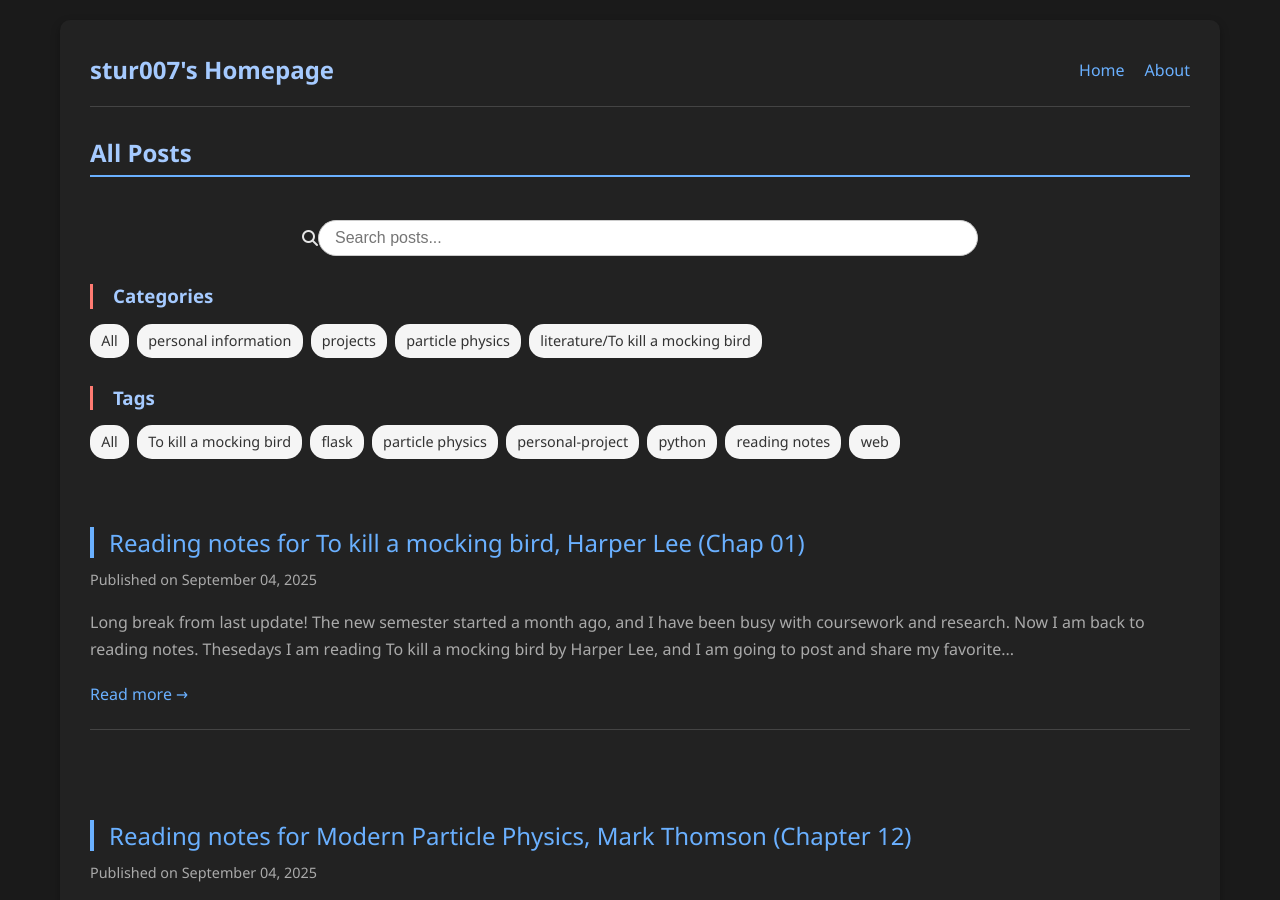
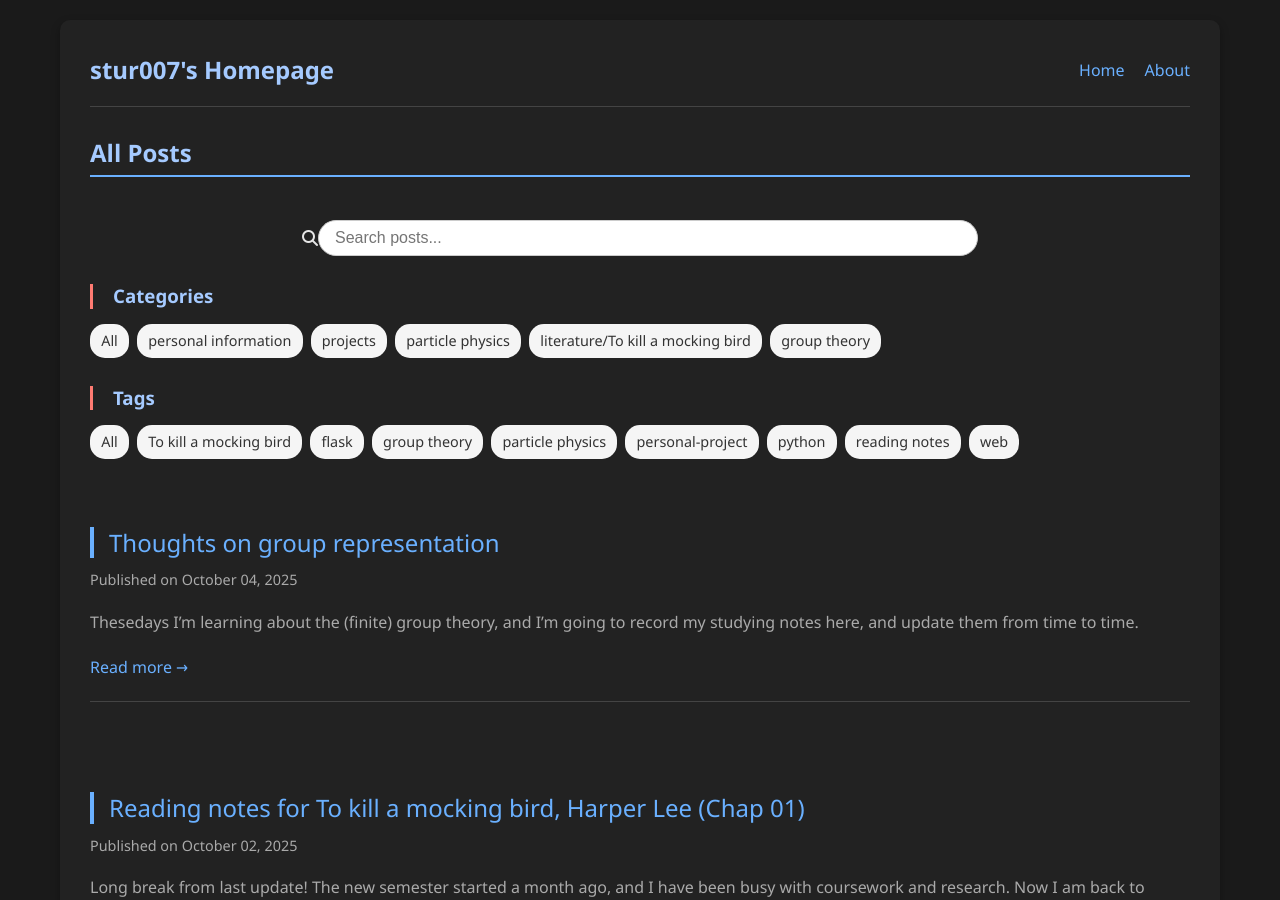
Before and after one commit to stur007/stur007.github.io, a Jekyll site: the page built from posts.md, in a window 1280 px wide and 900 px high. Built offline with Jekyll 4.4.1, drawn with Linux system fonts in a browser that asks for light colours; part of the change alters nothing that is shown.

Commit message:
add group theory notes

```diff
--- a/_posts/2025-10-02-reading-notes-mocking-bird-01.md
+++ b/_posts/2025-10-02-reading-notes-mocking-bird-01.md
@@ -1,7 +1,7 @@
 ---
 layout: default
 title: "Reading notes for To kill a mocking bird, Harper Lee (Chap 01)"
-date: 2025-9-4
+date: 2025-10-02
 categories: [literature/To kill a mocking bird]
 tags: [reading notes, To kill a mocking bird]
 ---
--- /dev/null
+++ b/_posts/2025-10-04-group-representation.md
@@ -0,0 +1,543 @@
+---
+layout: default
+title: "Thoughts on group representation"
+date: 2025-10-04
+categories: [group theory]
+tags: [group theory]
+---
+
+Thesedays I'm learning about the (finite) group theory, and I'm going to record my studying notes here, and update them from time to time.
+
+# Group representation
+## 1. Linear space and linear transformation
+When we first encounter the matrices, we usually put them naturally in the Euclidean space $\mathbb {R}^n$, and the elements of the vectors are the coordinates in the Cartesian coordinate system. However, when we broaden our horizon to the linear space where the bases can be any arbitrary set, we can transform our konwledge into a more general setting.
+
+A vector in a linear space $V$ defined over a number regime $K$ can be viewed as:
+
+$$
+X = (e_1, ... , e_n)
+\begin{pmatrix}
+x_1 \\
+\vdots \\
+x_n
+\end{pmatrix}
+$$
+
+And the transformation of the vector $X$ by a matrix $A$ can be viewed as either the transformation of the bases(passive view) or the vectors(active view):
+
+Consider a isomorphic mapping $\mathbb A: V \to  V$, which means $X \to AX$. We mapping the coordiantes in the old bases $(e_1, ... , e_n)$ to the new bases $(e_1^\prime, ... , e_n^\prime)$, then we have:
+
+$$
+AX = (e_1, ... , e_n)A
+\begin{pmatrix}
+x_1 \\
+ \vdots \\
+  x_n
+\end{pmatrix}
+= (e_1^\prime, ... , e_n^\prime)
+\begin{pmatrix}
+x_1 \\
+\vdots \\
+x_n
+\end{pmatrix}
+=
+(e_1, ... , e_n)
+\begin{pmatrix}
+x_1^{\prime} \\
+ \vdots \\
+  x_n^{\prime}
+\end{pmatrix}
+$$
+
+And the two different bases are related by the matrix $A$ (passive view):
+
+$$
+(e_1, ... , e_n)A = (e_1^\prime, ... , e_n^\prime)
+$$
+
+the two different coordinates are also related by the matrix $A$ (active view):
+$$
+\begin{pmatrix}
+x_1^{\prime} \\
+ \vdots \\
+  x_n^{\prime}
+\end{pmatrix}
+= A
+\begin{pmatrix}
+x_1 \\
+\vdots \\
+x_n
+\end{pmatrix}
+$$
+
+- Example: the rotation in $\mathbb{R}^2$.
+
+Let's consider the rotation in z axis in $\mathbb{R}^2$. A vector in $\mathbb{R}^2$ can be expressed as:
+
+$$
+X = (e_1, e_2)
+\begin{pmatrix}
+x_1 \\
+x_2
+\end{pmatrix}
+$$
+
+If we rotate the bases (a isophormic mapping from $\mathbb{R}^2$ to itself) by an angle $\theta$ in the counter-clockwise direction, how can we get the coordiantes of the vector in the new bases?
+
+We can express the old bases in terms of the new bases:
+
+$$
+e_1^\prime = \cos \theta e_1  +  \sin \theta e_2 \\
+e_2^\prime = -\sin \theta e_1 + \cos \theta e_2
+$$
+
+i.e.
+$$
+(e_1^\prime, e_2^\prime) = (e_1, e_2)
+\begin{pmatrix}
+\cos \theta & -\sin \theta \\
+\sin \theta & \cos \theta
+\end{pmatrix}
+$$
+
+So in the passive view, this mapping is:
+$$
+AX = (e_1, e_2)
+\begin{pmatrix}
+\cos \theta & -\sin \theta \\
+\sin \theta & \cos \theta
+\end{pmatrix}
+\begin{pmatrix}
+x_1 \\
+x_2
+\end{pmatrix}
+= (e_1^\prime, e_2^\prime)
+\begin{pmatrix}
+x_1 \\
+x_2
+\end{pmatrix}
+$$
+
+And in the active view, the coordinates in the new bases are:
+$$
+AX =
+ (e_1, e_2)
+\begin{pmatrix}
+\cos \theta & -\sin \theta \\
+\sin \theta & \cos \theta
+\end{pmatrix}
+\begin{pmatrix}
+x_1 \\
+x_2
+\end{pmatrix}
+=
+(e_1, e_2)
+\begin{pmatrix}
+x_1^{\prime} \\
+x_2^{\prime}
+\end{pmatrix}
+$$
+
+---
+
+After understanding the linear space and linear transformation in the Euclidean space, we can forge ahead to the function space, where the bases are functions.
+
+The first porblem we encounter is how to express the transfomation of the functions. The functions are mappings from the coordiates to the values, so we can only focus on the transformation of the coordinates. Say a transformation $\vec r \to A \vec r$, the function still wants to give the same value when $\vec r$ take the same value, so the function should change in the inverse way to keep the value unchanged. i.e. $f(\vec r) \to f(A^{-1} \vec r)$.
+
+- Example: the rotation in function space.
+
+    Let's consider the $D_3$ group $\{e, d, f, a, b, c\}$ and the function bases $\Psi_1 = x^2, \Psi_2 = y^2 , \Psi_3 = z^2, \Psi_4 = xy, \Psi_5 = xz, \Psi_6 = yz$. Take the group element $d$ for example. By definition, the element $d$ means rotate the coordinates in the counter-clockwise direction by $120^\circ$ in z axis. Apprently it is more convenient to express this action in the passive view, but calculate in the active view. The rotation gives the relationship between the old bases and the new bases:
+
+    $$
+    (e_1^\prime, e_2^\prime)=
+    (e_1, e_2)
+    \begin{pmatrix}
+    \cos \theta & -\sin \theta \\
+    \sin \theta & \cos \theta
+    \end{pmatrix}
+    =
+    (e_1, e_2)
+    \begin{pmatrix}
+    -\frac{1}{2} & -\frac{\sqrt{3}}{2} \\
+    \frac{\sqrt{3}}{2} & -\frac{1}{2}
+    \end{pmatrix}
+    $$
+
+    For function $\Psi_1$, it still wants to give the same value at the same point, which means the mapping should be:
+    $$
+    \Psi_1^\prime(\vec r^\prime) = \Psi_1(A^{-1}\vec r^\prime)
+    $$
+
+    > To reduce the reduntancy, we will use $\Psi_1$ to denote $\Psi_1^\prime$, which seems to be crazy for mathenaticians, but if we consider the symbol of function as the symbol of mapping, it is ostensible, and we can always distinguish the two functions by their arguments, just like what we always do in physics.
+
+    By definition, we know the transformation for d is the inverse for f, so we have:
+    $$
+    \Psi_1(\vec r^\prime) = f\Psi_1(\vec r) = \Psi_1(f^{-1} \vec r^\prime ) = \Psi_1(d \vec r^\prime ) = (-\frac{1}{2}x^\prime - \frac{\sqrt{3}}{2}y^\prime)^2 =
+    \\ \frac{1}{4}x^{\prime 2} + \frac{3}{4}y^{\prime 2} + \frac{\sqrt{3}}{2}x^\prime y^\prime= \frac{1}{4}\Psi_1 + \frac{3}{4}\Psi_2 + \frac{\sqrt{3}}{2}\Psi_4
+    $$
+
+    And that's all for this first function. Reproducing the process for the other five functions, we can get the matrix representation for the group element f in this function space:
+
+    $$
+    A(f) =
+    \begin{pmatrix}
+    \frac{1}{4} & \frac{3}{4} & 0 & \frac{\sqrt{3}}{2} & 0 & 0 \\
+    \frac{3}{4} & \frac{1}{4} & 0 & -\frac{\sqrt{3}}{2} & 0 & 0 \\
+    0 & 0 & 1 & 0 & 0 & 0 \\
+    \frac{-\sqrt{3}}{4} & \frac{\sqrt{3}}{4} & 0 & -\frac{1}{2} & 0 & 0 \\
+    0 & 0 & 0 & 0 & -\frac{1}{2} & -\frac{\sqrt{3}}{2} \\
+    0 & 0 & 0 & 0 & \frac{\sqrt{3}}{2} & -\frac{1}{2}
+    \end{pmatrix}
+    $$
+
+## 2. Equivalence representation, irreducible representation and unitary representation
+
+### 2.1 Brief recap for linear algebra
+
+- Similar matrices
+
+  Two $n \times n$ matrices $A$ and $B$ are similar if there is an invertible matrix $P$ such that:
+  $$
+  B = P^{-1}AP
+  $$
+
+  The major property for similar matrices:
+
+  $$
+  tr(A) = tr(B) \\
+  det(A) = det(B) \\
+  $$
+
+  And they have the same characteristic polynomial, eigenvalues and eigenvectors.
+
+- Diagonalizable matrix
+
+    A square matrix $A$ is diagonalizable if it is similar to a diagonal matrix, i.e. there is an invertible matrix $P$ such that:
+    $$
+    D = P^{-1}AP
+    $$
+
+    where $D$ is a diagonal matrix.
+
+- Orthogonal matrix
+
+    A square matrix $P$ is orthogonal if its transpose is equal to its inverse, i.e.
+    $$
+    P^T = P^{-1}
+    $$
+
+> Important Theorem: Real symmetric matrices are always diagonalizable by orthogonal matrices. However, the orthogonal matrices are not always diagonalizable in real number regime. *TODO: add a concise proof here.*
+
+All we need to do is to broad these concepts into complex number regime, and we can easily use them in group representation.
+
+### 2.2 Equivalence representation
+
+Two representations $A(g)$ and $B(g)$ of a group $G$ are equivalent if there is an invertible matrix $S$ such that:
+
+$$
+A(g) = S^{-1}B(g)S, \forall g \in G
+$$
+
+which means, the two representations are **the same representation in different bases.** Let's explain this in detail.
+
+Consider a linear space $V$ with the bases $(e_1, ... , e_n)$, and a representation $B(g)$ of a group $G$ in this space. For any vector $X \in V$, we have:
+
+$$
+BX = (e_1, ... , e_n)B(g)
+\begin{pmatrix}
+x_1 \\
+\vdots \\
+x_n
+\end{pmatrix}
+$$
+
+Note that we can also express the vector $X$ in another set of bases $(e_1^\prime, ... , e_n^\prime)$, where the two sets of bases are related by an invertible matrix $S$:
+
+$$
+(e_1, ... , e_n)S = (e_1^\prime, ... , e_n^\prime)\\
+\begin{pmatrix}
+x_1^\prime \\
+\vdots \\
+x_n^\prime
+\end{pmatrix}
+= S^{-1}
+\begin{pmatrix}
+x_1 \\
+\vdots \\
+x_n
+\end{pmatrix}
+$$
+
+Then we can express the transformation of the vector $X$ in the new bases:
+$$
+X = (e_1, ..., e_n)
+\begin{pmatrix}
+x_1 \\
+\vdots \\
+x_n
+\end{pmatrix}
+=
+(e_1, ..., e_n)SS^{-1}
+\begin{pmatrix}
+x_1 \\
+\vdots \\
+x_n
+\end{pmatrix}
+=
+(e_1^\prime, ..., e_n^\prime)
+\begin{pmatrix}
+x_1^\prime \\
+\vdots \\
+x_n^\prime
+\end{pmatrix}
+$$
+
+So the transformation of the vector $X$ in the new bases is:
+$$
+AX = (e_1^\prime, ... , e_n^\prime)A(g)
+\begin{pmatrix}
+x_1^\prime \\
+\vdots \\
+x_n^\prime
+\end{pmatrix}
+=
+(e_1, ... , e_n)S A(g) S^{-1}
+\begin{pmatrix}
+x_1 \\
+\vdots \\
+x_n
+\end{pmatrix}
+=
+(e_1, ... , e_n)B(g)
+\begin{pmatrix}
+x_1 \\
+\vdots \\
+x_n
+\end{pmatrix}
+= BX
+$$
+
+
+So now we know for sure that the two representations $A(g)$ and $B(g)$ are equivalent!
+
+### 2.3 Irreducible representation
+
+A representation $A(g)$ of a group $G$ is called irreducible if there are no nontrivial subspaces $W \subset V$ such that $A(g)W \subset W$ for all $g \in G$. In other words, the only $G$-invariant subspaces are $\{0\}$ and $V$ itself.
+
+The concept of reducible representation is just the opposite of irreducible representation: A representation $A(g)$ is reducible if there exists a nontrivial subspace $W \subset V$ such that $A(g)W \subset W$ for all $g \in G$.
+
+And another important concept is completely reducible representation: A representation $A(g)$ is completely reducible if it can be decomposed into a direct sum of irreducible representations.
+
+### 2.4 Unitary representation
+
+First we should know the concept of inner product in a linear space. An inner product on a complex vector space $V$ is a function $( \cdot , \cdot ) : V \times V \to \mathbb{C}$ that satisfies the following properties for all $u, v, w \in V$ and all scalars $c \in \mathbb{C}$:
+
+1. Conjugate symmetry: $(u, v) = (v, u)^*$
+2. Linearity in the first argument: $(cu + v, w) = c(u, w) + (v, w)$
+3. Positive-definiteness: $(v, v) > 0$ if $v \neq 0$, and $(v, v) = 0$ if and only if $v = 0$.
+4. Sesquilinearity: $(u, cv + w) = \overline{c}(u, v) + (u, w)$
+
+> That's the definition of inner product in mathematics. In physics, we usually use the bra-ket notation to express the inner product, i.e. $\langle u | v \rangle$, and we take the conjugate of the first argument, so the linearity is in the second argument and the sesquilinearity is in the first argument.
+
+A representation $A(g)$ of a group $G$ on a complex inner product space $V$ is called unitary if for all $g \in G$, the matrix $A(g)$ satisfies:
+$$A(g)^\dagger A(g) = A(g) A(g)^\dagger = I$$
+where $A(g)^\dagger$ is the conjugate transpose of $A(g)$, and $I$ is the identity matrix.
+
+> This definition choose to keep the inner product unchanged under the transformation of the group elements, i.e. for any $u, v \in V$ and any $g \in G$, we have:
+>
+> $$
+> (A(g)u, A(g)v) = (u, v)
+> $$
+
+### 2.5 Key theorems in group representation
+
+- First we can prove that any representation of a finite group is equivalent to a unitary representation.
+
+  > Proof: Consider a representation $A(g)$ of a finite group $G$ on a complex inner product space $V$. We can define a new inner product on $V$ by averaging the original inner product over the group elements:
+  >
+  >$$
+  >(u, v)^\prime = \frac{1}{|G|} \sum_{g \in G} (A(g)u, A(g)v)
+  >$$
+  >
+  > where $|G|$ is the order of the group $G$. This new inner product is invariant under the action of the group, i.e. for any $h \in G$, we have:
+  >
+  >$$
+  >  (A(h)u, A(h)v)^\prime = (u, v)^\prime
+  >$$
+  >
+  > Now, we can choose an orthonormal basis for $V$ with respect to this new inner product $(f_1, ..., f_n)$, i.e.,
+  >
+  > $$
+  > X =
+  > (e_1, ..., e_n)
+  > \begin{pmatrix}
+  > x_1 \\
+  > \vdots \\
+  > x_n
+  > \end{pmatrix}
+  > =
+  > (f_1, ..., f_n)
+  > \begin{pmatrix}
+  > x_1^\prime \\
+  > \vdots \\
+  > x_n^\prime
+  > \end{pmatrix}
+  > $$
+  >
+  > where the two sets of bases are related by an invertible matrix $S$:
+  >
+  > $$
+  > (e_1, ..., e_n)S = (f_1, ..., f_n) \\
+  > \begin{pmatrix}
+  > x_1^\prime \\
+  > \vdots \\
+  > x_n^\prime
+  > \end{pmatrix}
+  > = S^{-1}
+  > \begin{pmatrix}
+  > x_1 \\
+  > \vdots \\
+  > x_n
+  > \end{pmatrix}
+  > $$
+  >
+  > Note that:
+  >
+  > $$
+  > (Sx, Sy)^\prime = (x_1^{\prime *} , ... , x_n^{\prime *})S^\dagger S
+  > \begin{pmatrix}
+  > y_1^\prime \\
+  > \vdots \\
+  > y_n^\prime
+  > \end{pmatrix}
+  > $$
+  >
+  > Recall the relationship between the two coordinates, and we have:
+  >
+  > $$
+  > (Sx, Sy)^\prime = (x_1^* , ... , x_n^*)(S^{-1})^\dagger S^\dagger S S^{-1}
+  > \begin{pmatrix}
+  > y_1^\prime \\
+  > \vdots \\
+  > y_n^\prime
+  > \end{pmatrix}
+  > =(x, y)
+  > $$
+  >
+  > If we consider the equivalence representation $B(g) = S^{-1}A(g)S$, then we have:
+  >
+  >$$
+  >(Bx, By) = (S^{-1}A(g)Sx, S^{-1}A(g)Sy) = (A(g)Sx, A(g)Sy)^\prime = (Sx, Sy)^\prime = (x, y)
+  >$$
+  > which means the representation $B(g)$ is unitary. So we have proved that any representation of a finite group is equivalent to a unitary representation.
+
+- Second, any unitary representation is completely reducible.
+  > Proof: Consider a unitary representation $A(g)$ of a group $G$ on a complex inner product space $V$. Let $W$ be a $G$-invariant subspace of $V$, i.e. $A(g)W \subset W$ for all $g \in G$. We want to show that the orthogonal complement of $W$, denoted by $W^\perp$, is also $G$-invariant.
+  >
+  > For any $u \in W$ and any $v \in W^\perp$, we have:
+  >
+  >$$
+  >(A(g)v, u) = (v, A(g)^\dagger u) = (v, A(g^{-1})u) = 0
+  >$$
+  >
+  > since $A(g^{-1})u \in W$ and $v \in W^\perp$. This shows that $A(g)v \in W^\perp$ for all $g \in G$, so $W^\perp$ is also $G$-invariant.
+  >
+  > Now, we can decompose the space $V$ into the direct sum of the invariant subspaces $W$ and $W^\perp$. By repeating this process on each invariant subspace, we can eventually decompose the entire space $V$ into a direct sum of irreducible representations. Thus, any unitary representation is completely reducible.
+
+- Finally, we can prove that any representation of a finite group is completely reducible.
+  > Proof: Just combine the two theorems above.
+
+## 3. The theory of group representation
+
+### 3.1 The group space and algebra
+Given a group $G$ and a number regime $K$, an element of the group algebra can be written as:
+$$
+x = \sum_{g_\alpha \in G} x_\alpha g_\alpha
+$$
+where $x_\alpha \in K$ are the coefficients. The group algebra $R_G$ is the vector space over $K$ spanned by the elements of $G$, with multiplication defined by:
+
+$$
+xy = \left( \sum_{g_\alpha \in G} x_\alpha g_\alpha \right) \left( \sum_{g_\beta \in G} y_\beta g_\beta \right) = \sum_{g_\alpha,g_\beta \in G} x_\alpha y_\beta (g_\alpha g_\beta)
+$$
+
+where we use the group operation in $G$ to combine the group elements.
+
+> According to the definition above, we can get the definition of the group space $V_G$ as the vector space over $K$ spanned by the elements of $G$, i.e. the elements of $V_G$ are the same as those of $R_G$, but we only consider the vector space structure, ignoring the multiplication.
+
+### 3.2 The canonical representation
+The canonical representation of a group $G$ on its group algebra $R_G$ is defined by the left multiplication of the group elements. For each $g \in G$, we define a linear transformation $L: R_G \to R_G$ by:
+
+$$
+L(g_i)x = g_i x, \forall x \in R_G
+$$
+
+where $L(g_i)$ is called the left regular representation of $G$.
+
+> The right regular representation can be defined in a similar way by the right multiplication of the group elements, i.e. $R(g_i)x = x g_i^{-1}, \forall x \in R_G$.
+
+---
+
+A counterfeit concept of the group algebra is the **group function**. The group function is a function of group elements, i.e. $\Psi = \Psi(g_i)$.
+
+- If we connect this function with the group vector and the group space, we have:
+
+  $$
+    \text{[group vector] } x = \sum_{g_i \in G} \text{ [group function] }x(g_i) \text{ [group element] }g_i
+  $$
+
+   And the group space is equivalent to the function space spanned by the group functions.
+
+- If we connect this function with the group representation, we have:
+
+  $$
+    A(g_i)x = \sum_{\mu, \nu \in S_p}e_\mu \text{ [group function] }A^p_{\mu\nu}(g_i)x_\nu
+  $$
+
+  > Note that **we don't have to take the representation space as the group space (or the function space spanned by the group functions).**
+
+### 3.3 Schur's lemma
+Schur's lemma is a fundamental result in the theory of group representations.
+
+- **(Schur's lemma I)** If $A(g)$ and $B(g)$ are two irreducible representations of a group $G$ on complex vector spaces $V$ and $W$, respectively, and if there is a linear transformation $T: V \to W$ such that:
+
+  $$
+    T A(g) = B(g) T, \forall g \in G
+  $$
+
+  then either $T$ is the zero transformation or $T$ is an isomorphism, which means $A(g)$ and $B(g)$ are equivalence representations of the same group $G$.
+
+- **(Schur's lemma II)** If $A(g)$ is an irreducible representation of a group $G$ on a complex vector space $V$, and if there is a linear transformation $T: V \to V$ such that:
+
+  $$
+    T A(g) = A(g) T, \forall g \in G
+  $$
+
+  then $T$ is a scalar multiple of the identity transformation, i.e. there exists a scalar $\lambda \in \mathbb{C}$ such that $T = \lambda I$.
+
+*TODO:Prove them.*
+
+### 3.4 The great orthogonality theorem
+The great orthogonality theorem is a fundamental result in the theory of group representations. It states that the matrix elements of irreducible representations of a finite group are orthogonal with respect to a certain inner product. More precisely,let $|G|$ be the order of group G, and let $A^{p}(g_i)$ and $A^{r}(g_i)$ be two irreducible representations of $G$ of dimensions $S_p$ and $S_r$, respectively. Then the matrix elements of these representations satisfy the following orthogonality relation:
+
+$$
+\sum_{g_i \in G} A^{p *}_{\mu\nu}(g_i) A^{r}_{\mu^\prime\nu^\prime}(g_i) = \frac{|G|}{S_p} \delta_{pr} \delta_{\mu\mu^\prime} \delta_{\nu\nu^\prime}
+$$
+
+where $A^{p}_{\mu\nu}(g_i)$ is the $(\mu,\nu)$-th matrix element of the representation $A^{p}(g_i)$,  and $\delta_{pr}$ are Kronecker deltas.
+
+*TODO:Prove it.*
+
+### 3.5 The completeness theorem
+The completeness theorem states that the matrix elements of irreducible representations of a finite group form a complete set of functions on the group. More precisely, let $A^{p}(g_i)$ be an irreducible representation of $G$ of dimension $S_p$. Then the matrix elements $A^{p}_{\mu\nu}(g_i)$, where $\mu,\nu = 1,\ldots,S_p$, form a complete set of functions on the group $G$.
+
+This means that any function $f: G \to \mathbb{C}$ can be expressed as a linear combination of the matrix elements of the irreducible representations:
+
+$$
+f(g) = \sum_{p} \sum_{\mu,\nu} c^{p}_{\mu\nu} A^{p}_{\mu\nu}(g)
+$$
+
+where $c^{p}_{\mu\nu} \in \mathbb{C}$ are coefficients that depend on the function $f$ and the representation $A^{p}(g)$.
+
+*TODO:Prove it.*
+
+> TO BE CONTINUED...
```
